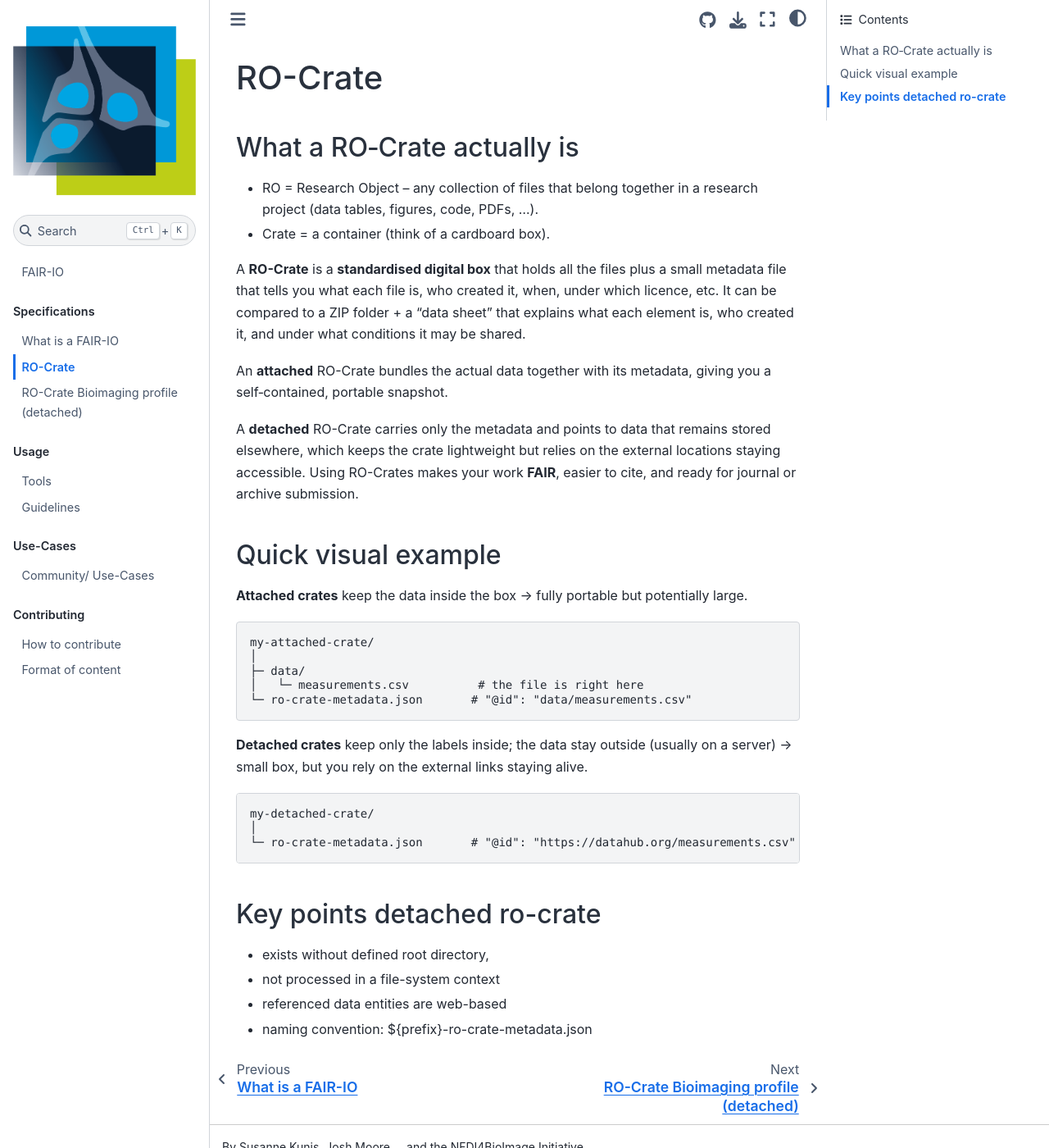
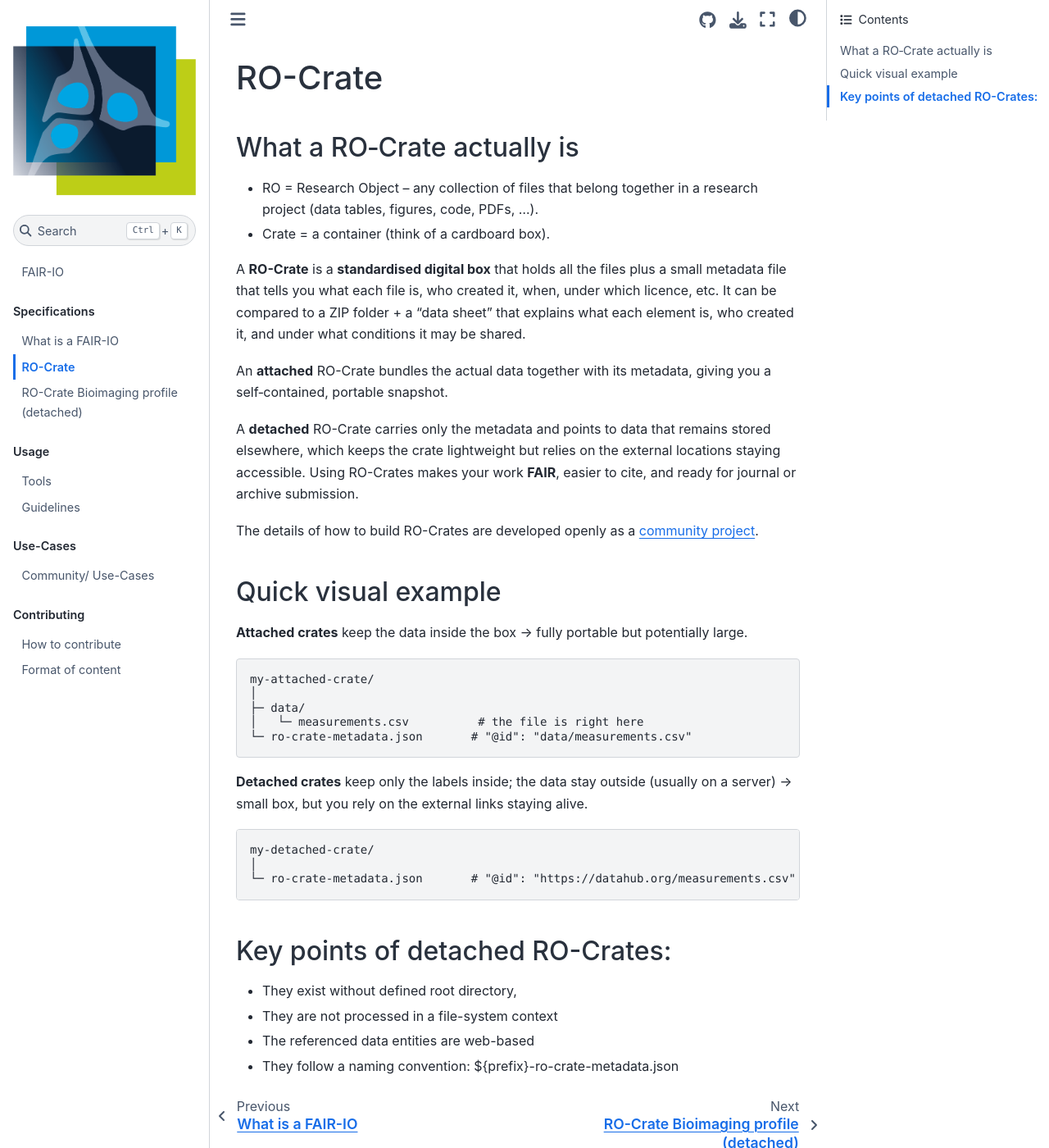
Before and after one commit to NFDI4BIOIMAGE/FAIR-IO, a Jupyter Book: the page built from docs/specification/ro-crate.md, in a window 1280 px wide and 1400 px high. Shown: the whole window at 82% size. Built offline with Jupyter Book 1.0.4 settings and Sphinx 7.4.7 and the Sphinx Book theme 1.1.4, drawn with Linux system fonts in a browser that asks for light colours.

Commit message:
Fix links and fill a bit on RO-Crate

````diff
--- a/docs/specification/ro-crate.md
+++ b/docs/specification/ro-crate.md
@@ -6,13 +6,14 @@
 * Crate = a container (think of a cardboard box).
 
 
-A **RO-Crate** is a **standardised digital box** that holds all the files plus a small metadata file that tells you what each file is, who created it, when, under which licence, etc.
-It can be compared to a ZIP folder + a “data sheet” that explains what each element is, who created it, and under what conditions it may be shared.
+A **RO-Crate** is a **standardised digital box** that holds all the files plus a small metadata file that tells you what each file is, who created it, when, under which licence, etc. It can be compared to a ZIP folder + a “data sheet” that explains what each element is, who created it, and under what conditions it may be shared.
 
 An **attached** RO-Crate bundles the actual data together with its metadata, giving you a self‑contained, portable snapshot.
 
 A **detached** RO-Crate carries only the metadata and points to data that remains stored elsewhere, which keeps the crate lightweight but relies on the external locations staying accessible.
 Using RO-Crates makes your work **FAIR**, easier to cite, and ready for journal or archive submission.
+
+The details of how to build RO-Crates are developed openly as a [community project](https://www.researchobject.org/ro-crate/).
 
 ### Quick visual example
 **Attached crates** keep the data inside the box → fully portable but potentially large.
@@ -30,9 +31,10 @@ my-detached-crate/
 │
 └─ ro-crate-metadata.json       # "@id": "https://datahub.org/measurements.csv"
 ```
-### Key points detached ro-crate
 
-- exists without defined root directory,
-- not processed in a file-system context
-- referenced data entities are web-based
-- naming convention: ${prefix}-ro-crate-metadata.json
+### Key points of detached RO-Crates:
+
+- They exist without defined root directory,
+- They are not processed in a file-system context
+- The referenced data entities are web-based
+- They follow a naming convention: ${prefix}-ro-crate-metadata.json
````
Also changed, not shown: docs/specification/index.md (+5 -4 lines).
